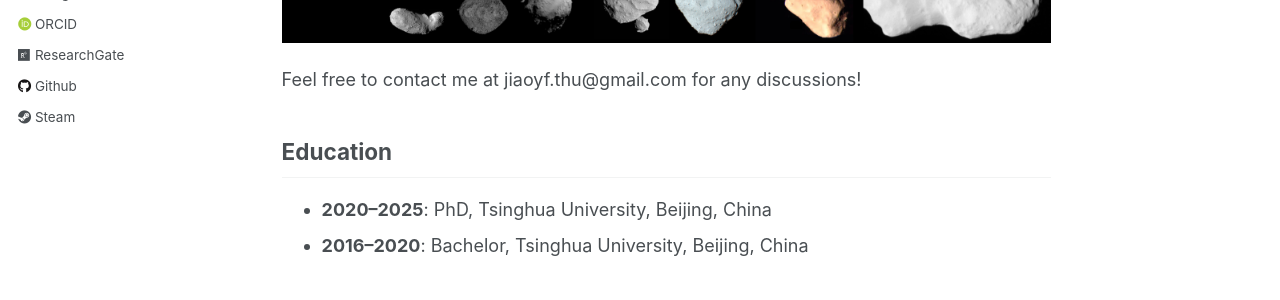
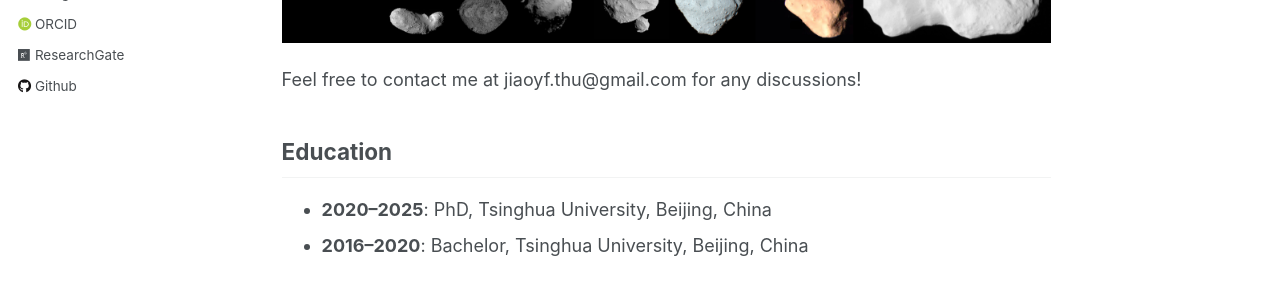
Before and after one commit to jiaoyf-thu/jiaoyf-thu.github.io, a Jekyll site: the page built from _pages/about.md, in a window 1280 px wide. Shown: the part 507-807 px from the top of the page. Built offline with Jekyll 4.4.1, drawn with Linux system fonts in a browser that asks for light colours; some web fonts are replaced.

Commit message:
Update _config.yml

```diff
--- a/_config.yml
+++ b/_config.yml
@@ -61,7 +61,7 @@ author:
   medium           : # URL
   pinterest        : # Username
   soundcloud       : # Username
-  steam            : "jiaoyf16"
+  steam            : # "jiaoyf16"
   telegram         : # URL
   tumblr           : # Username
   twitter          : # Username for X / Twitter
```
